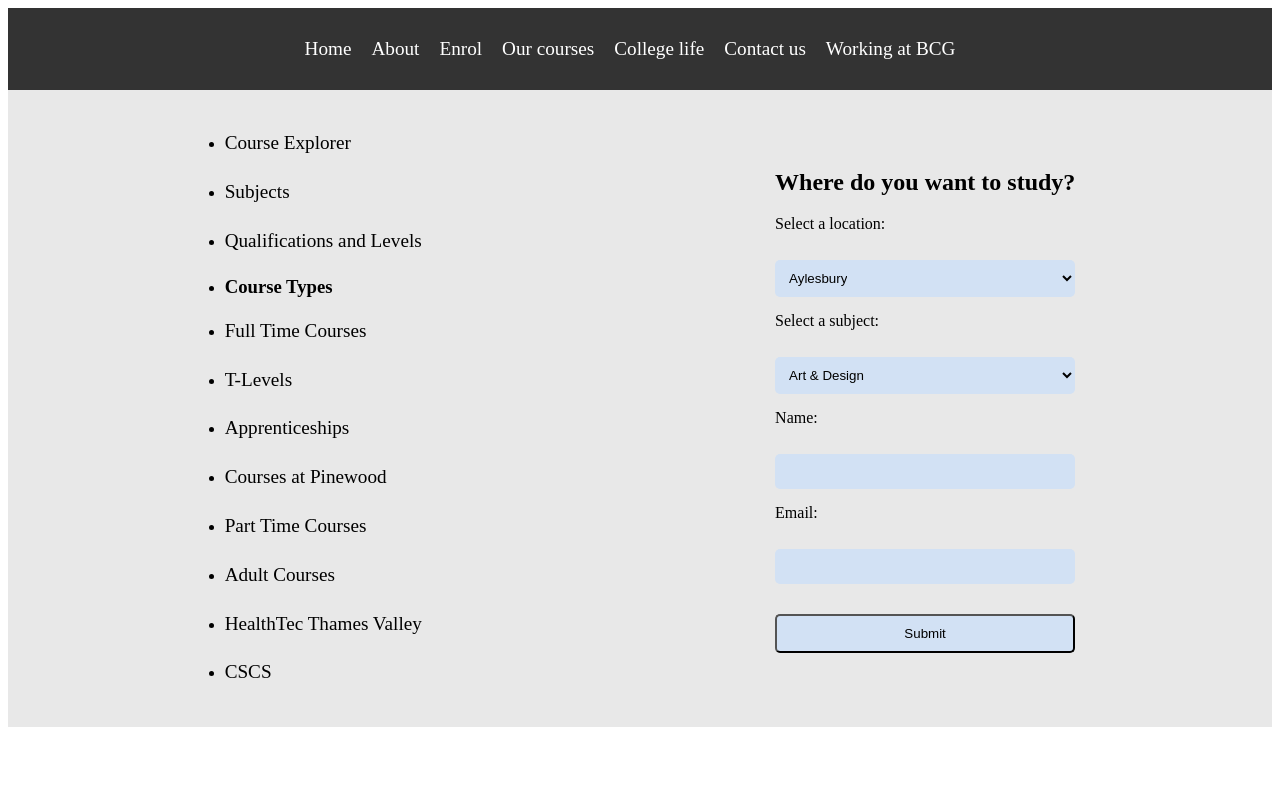
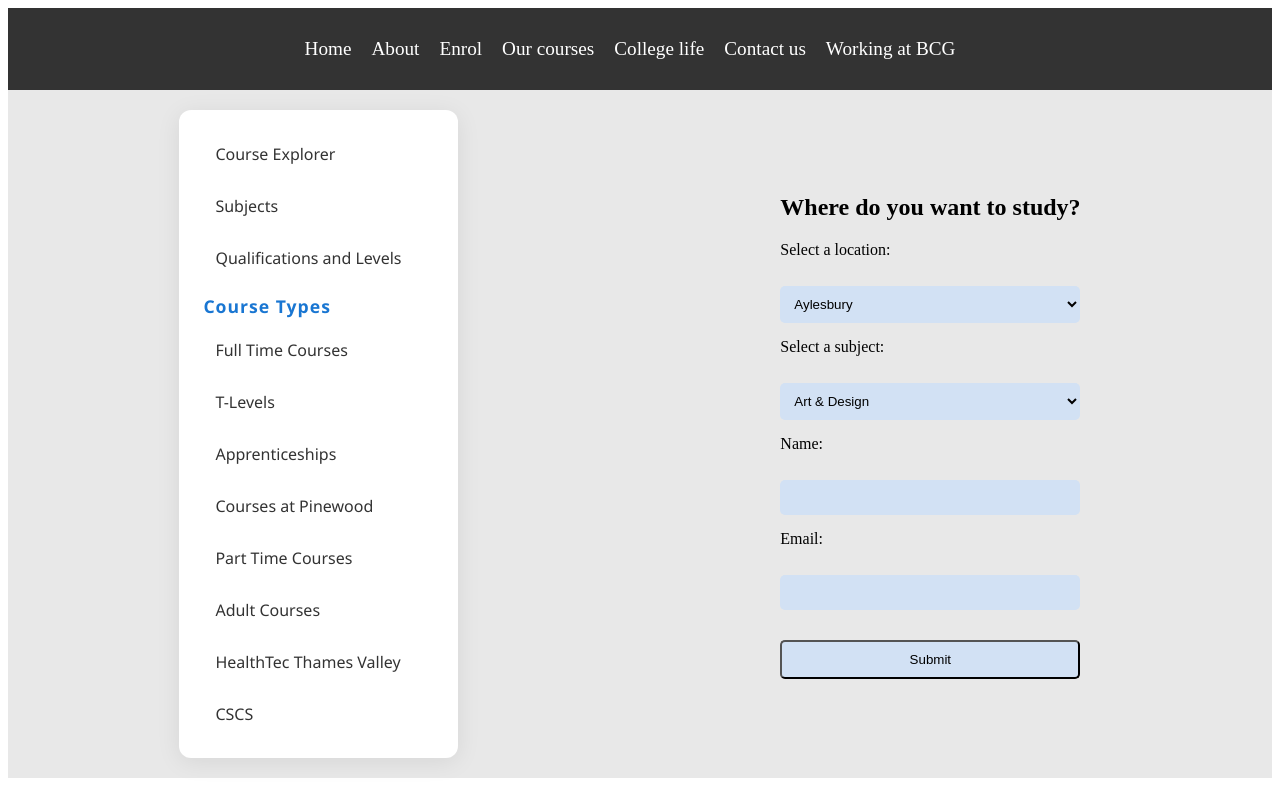
Before and after one commit to ttrnsf/Unit-13-Task-3, a plain HTML site: page courses.html in a window 1280 px wide. Drawn offline with Linux system fonts and the light colour scheme.

Commit message:
courses wrapper

```diff
--- a/courses.html
+++ b/courses.html
@@ -46,8 +46,8 @@
 <div class="course-explorer">
 
 
-    <div class="">
-        <div >
+    <div class="course-explorer-wrapper">
+        <div>
             <ul>
                 <li><p>Course Explorer</p></li>
                 <li><p>Subjects</p></li>
@@ -66,7 +66,7 @@
     </div>
 
 
-<div class="course-form">
+<div class="course-form ">
     <h2>Where do you want to study?</h2>
     <div>
         <form>
--- a/style.css
+++ b/style.css
@@ -265,3 +265,49 @@ li {
     margin: 15px 0px;
     cursor: pointer;
 }
+
+.course-explorer-wrapper {
+  /* max-width: 320px; */
+  /* margin: 40px auto; */
+  background: #fff;
+  border-radius: 12px;
+  box-shadow: 0 4px 24px rgba(0,0,0,0.08);
+  padding: 24px 0;
+  font-family: 'Segoe UI', Arial, sans-serif;
+}
+
+.course-explorer-wrapper ul {
+  list-style: none;
+  padding: 0 24px;
+  margin: 0;
+}
+
+.course-explorer-wrapper li {
+  margin-bottom: 12px;
+}
+
+.course-explorer-wrapper li:last-child {
+  margin-bottom: 0;
+}
+
+.course-explorer-wrapper p {
+  margin: 0;
+  font-size: 1rem;
+  color: #333;
+  padding: 8px 12px;
+  border-radius: 6px;
+  transition: background 0.2s;
+  cursor: pointer;
+}
+
+.course-explorer-wrapper li h3 {
+  margin: 16px 0 8px 0;
+  font-size: 1.1rem;
+  color: #1976d2;
+  letter-spacing: 1px;
+}
+
+.course-explorer-wrapper p:hover {
+  background: #f0f4fa;
+  color: #1976d2;
+}
```
